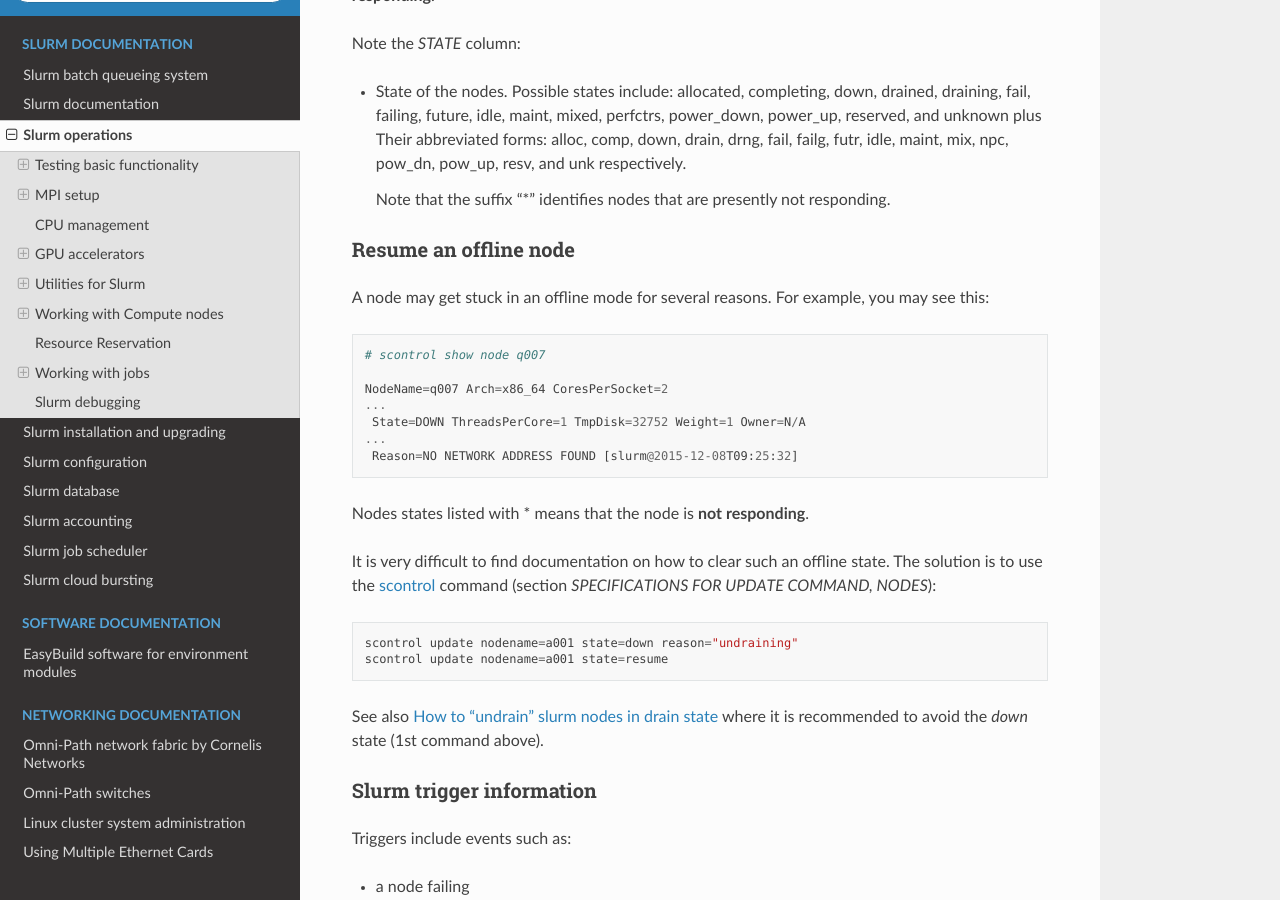
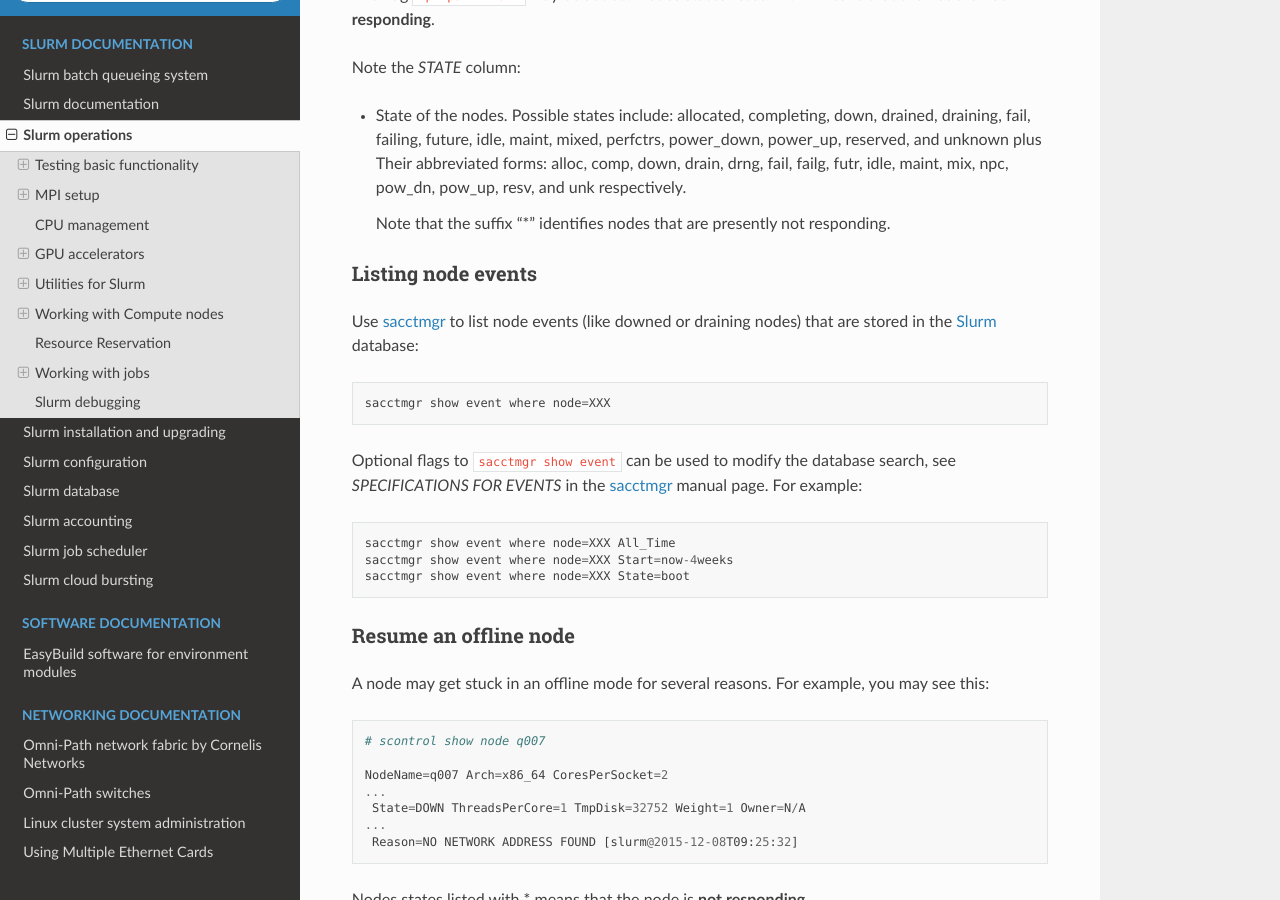
Before and after one commit to OleHolmNielsen/Niflheim_system, a Sphinx documentation site: the page built from docs/Slurm_operations.rst, in a window 1280 px wide and 900 px high, scrolled down 14585 px. Built offline with Sphinx 7.4.7 and the Read the Docs theme 3.1.0, drawn with Linux system fonts in a browser that asks for light colours.

Commit message:
Listing node events

```diff
--- a/docs/Slurm_operations.rst
+++ b/docs/Slurm_operations.rst
@@ -657,6 +657,20 @@
 
   Note that the suffix "*" identifies nodes that are presently not responding.
 
+Listing node events
+---------------------------
+
+Use sacctmgr_ to list node events (like downed or draining nodes) that are stored in the Slurm_ database::
+
+  sacctmgr show event where node=XXX
+
+Optional flags to ``sacctmgr show event`` can be used to modify the database search, see *SPECIFICATIONS FOR EVENTS* in the sacctmgr_ manual page.
+For example::
+
+  sacctmgr show event where node=XXX All_Time
+  sacctmgr show event where node=XXX Start=now-4weeks
+  sacctmgr show event where node=XXX State=boot
+
 Resume an offline node
 ----------------------
 
```
